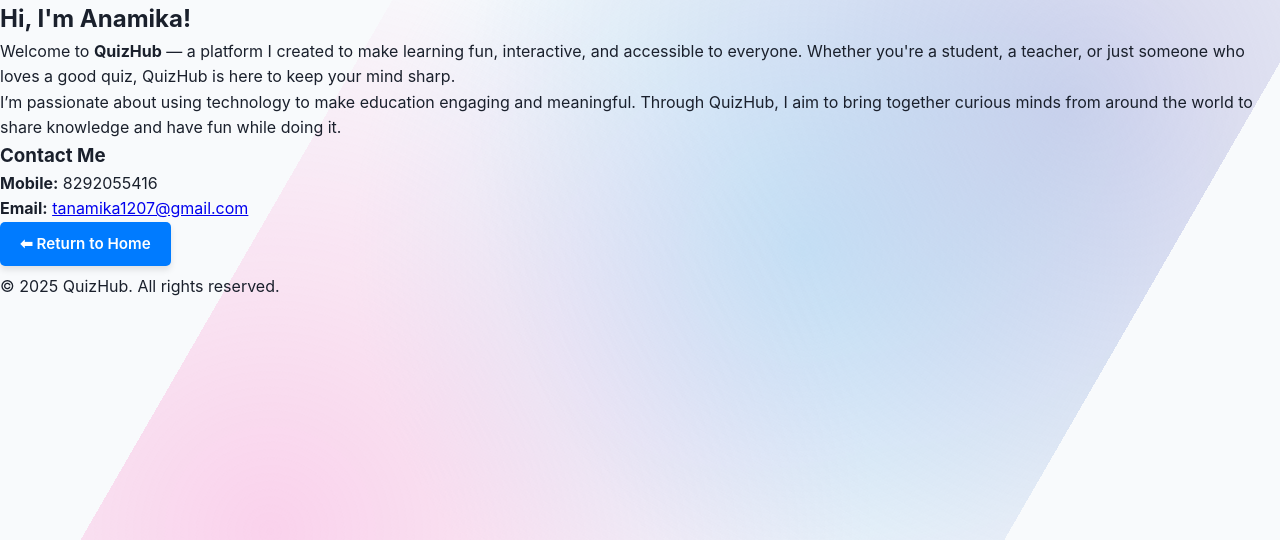
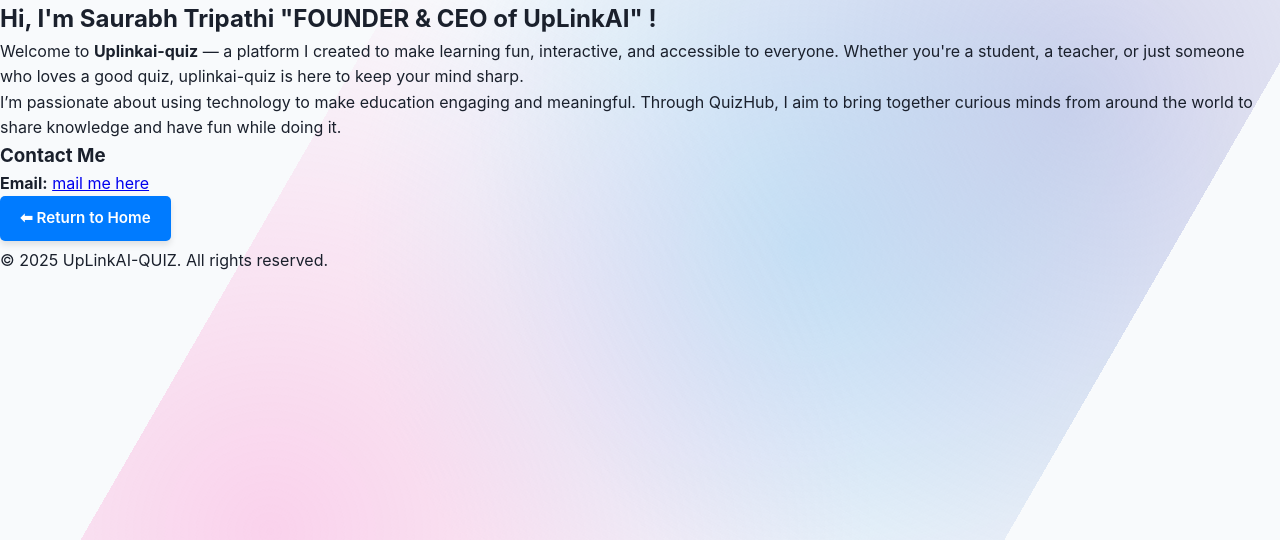
Before and after one commit to Saurabh-techhub/Uplinkai-quizapp, a Flask app: page /about in a window 1280 px wide. Shown: the part 51-591 px from the top of the page. Run offline with Flask 3, Linux system fonts and the light colour scheme.

Commit message:
Update about.html

```diff
--- a/templates/about.html
+++ b/templates/about.html
@@ -3,7 +3,7 @@
 <head>
     <meta charset="UTF-8">
     <meta name="viewport" content="width=device-width, initial-scale=1.0">
-    <title>About Me - QuizHub</title>
+    <title>About Me - Uplinkai-quiz</title>
     <link rel="stylesheet" href="{{ url_for('static', filename='style.css') }}">
 </head>
 <body>
@@ -13,10 +13,10 @@
 
     <main>
         <section class="about-section">
-            <h2>Hi, I'm Anamika!</h2>
+            <h2>Hi, I'm Saurabh Tripathi "FOUNDER & CEO of UpLinkAI" !</h2>
             <p>
-                Welcome to <strong>QuizHub</strong> — a platform I created to make learning fun, interactive, and accessible to everyone.
-                Whether you're a student, a teacher, or just someone who loves a good quiz, QuizHub is here to keep your mind sharp.
+                Welcome to <strong>Uplinkai-quiz</strong> — a platform I created to make learning fun, interactive, and accessible to everyone.
+                Whether you're a student, a teacher, or just someone who loves a good quiz, uplinkai-quiz is here to keep your mind sharp.
             </p>
 
             <p>
@@ -26,8 +26,8 @@
 
             <h3>Contact Me</h3>
             <ul>
-                <li><strong>Mobile:</strong> 8292055416</li>
-                <li><strong>Email:</strong> <a href="mailto:tanamika1207@gmail.com">tanamika1207@gmail.com</a></li>
+
+                <li><strong>Email:</strong> <a href="mailto:saurabhtripathi8127@gmail.com">mail me here </a></li>
             </ul>
 
             <!-- Return to Home Button -->
@@ -38,7 +38,7 @@
     </main>
 
     <footer>
-        <p>&copy; 2025 QuizHub. All rights reserved.</p>
+        <p>&copy; 2025 UpLinkAI-QUIZ. All rights reserved.</p>
     </footer>
 </body>
 </html>
```
